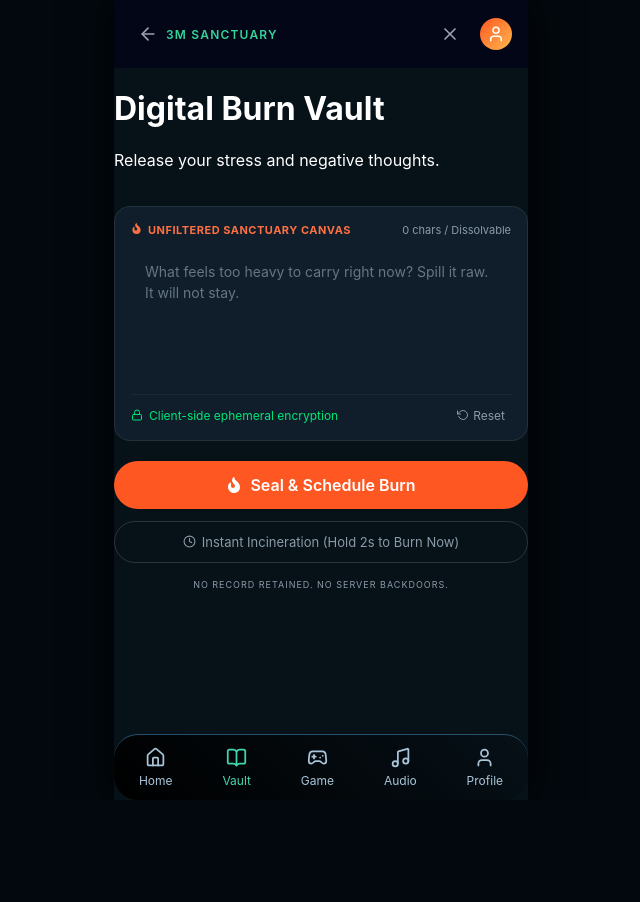
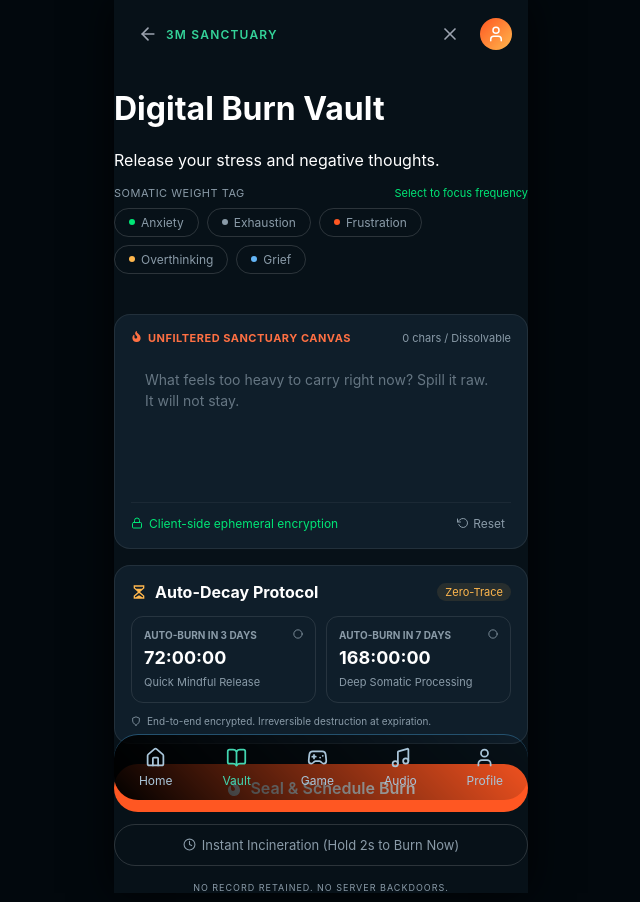
Before and after one commit to Muna2373/mental_health, a React (Vite) app: page /vault in a window 1280 px wide. Shown: the whole page, without its empty margins (319-959 px from the left). Before the commit the page ends 800 px from the top, so only its background shows below. Built offline with nearby package versions, Linux system fonts and the light colour scheme; no server answers; sample sign-in values are in the browser's storage.

Commit message:
Neo-Change: Commit third time after edit everything.

```diff
--- a/src/components/calm/CalmPulse.css
+++ b/src/components/calm/CalmPulse.css
@@ -43,7 +43,7 @@
     gap: 12px;
     padding: 16px;
     color: #ffffff;
-    background-color: #020617;
+    /*background-color: #020617;*/
 }
 
 .top-action-bar {
--- a/src/components/profile/ProfilePage.jsx
+++ b/src/components/profile/ProfilePage.jsx
@@ -1,5 +1,4 @@
 import { useState } from 'react';
-import { useNavigate } from 'react-router-dom';
 import { FiUser, FiBell, FiShield, FiMoon, FiLogOut, FiAward } from 'react-icons/fi';
 import '/src/components/profile/ProfilePage.css';
 
@@ -7,7 +6,6 @@ export default function ProfilePage( { user, onLogout }) {
     const [notifications, setNotifications] = useState(true);
     const [biometric, setBiometric] = useState(true);
     const [darkMode, setDarkMode] = useState(true);
-    const navigate = useNavigate();
 
     const storedRaw = localStorage.getItem("user") || sessionStorage.getItem("user");
     let storedUser = null;
--- a/src/components/vault/AutodecayProtocal.jsx
+++ b/src/components/vault/AutodecayProtocal.jsx
@@ -0,0 +1,48 @@
+import { FiShield, FiCheckCircle, FiCircle } from 'react-icons/fi';
+import { RiHourglass2Fill } from "react-icons/ri";
+
+import './Vault.css';
+
+export default function AutoDecayProtocol({ decayDays, setDecayDays }) {
+    return (
+        <div className="decay-card">
+            <div className="decay-header">
+                <div className="decay-title-group">
+                    <RiHourglass2Fill style={{ color: '#FFB74D' }} />
+                    <h3 style={{ fontSize: '16px', margin: 0 }}>Auto-Decay Protocol</h3>
+                </div>
+                <span className="decay-badge">Zero-Trace</span>
+            </div>
+
+            <div className="decay-options-grid">
+                <div
+                    onClick={() => setDecayDays(3)}
+                    className={`decay-option-box ${decayDays === 3 ? 'active' : 'inactive'}`}
+                >
+                    <div className="decay-option-top" style={{ color: decayDays === 3 ? 'var(--accent-orange)' : 'var(--text-muted)' }}>
+                        <span>AUTO-BURN IN 3 DAYS</span>
+                        {decayDays === 3 ? <FiCheckCircle /> : <FiCircle />}
+                    </div>
+                    <p className="decay-time-val">72:00:00</p>
+                    <span className="decay-desc">Quick Mindful Release</span>
+                </div>
+
+                <div
+                    onClick={() => setDecayDays(7)}
+                    className={`decay-option-box ${decayDays === 7 ? 'active' : 'inactive'}`}
+                >
+                    <div className="decay-option-top" style={{ color: decayDays === 7 ? 'var(--accent-orange)' : 'var(--text-muted)' }}>
+                        <span>AUTO-BURN IN 7 DAYS</span>
+                        {decayDays === 7 ? <FiCheckCircle /> : <FiCircle />}
+                    </div>
+                    <p className="decay-time-val">168:00:00</p>
+                    <span className="decay-desc">Deep Somatic Processing</span>
+                </div>
+            </div>
+
+            <div className="decay-footer-info">
+                <FiShield /> End-to-end encrypted. Irreversible destruction at expiration.
+            </div>
+        </div>
+    );
+}
--- a/src/components/vault/SomaticTags.jsx
+++ b/src/components/vault/SomaticTags.jsx
@@ -0,0 +1,40 @@
+import './Vault.css';
+
+export default function SomaticTags({ selectedTag, setSelectedTag }) {
+    const tags = [
+        { name: 'Anxiety', color: 'var(--accent-green)' },
+        { name: 'Exhaustion', color: '#8A9BA8' },
+        { name: 'Frustration', color: '#FF5722' },
+        { name: 'Overthinking', color: '#FFB74D' },
+        { name: 'Grief', color: '#64B5F6' }
+    ];
+    return (
+        <div className="somatic-container">
+            <div className="somatic-header">
+                <span className="somatic-label">SOMATIC WEIGHT TAG</span>
+                <span className="somatic-hint">Select to focus frequency</span>
+            </div>
+
+            <div className="somatic-tags-list">
+                {tags.map((tag) => {
+                    const isSelected = selectedTag === tag.name;
+                    return (
+                        <button
+                            key={tag.name}
+                            onClick={() => setSelectedTag(tag.name)}
+                            className="somatic-tag-btn"
+                            style={{
+                                backgroundColor: isSelected ? 'rgba(0, 230, 118, 0.1)' : 'transparent',
+                                border: `1px solid ${isSelected ? tag.color : 'rgba(255, 255, 255, 0.15)'}`,
+                                color: isSelected ? tag.color : 'var(--text-muted)'
+                            }}
+                        >
+                            <span className="somatic-tag-dot" style={{ backgroundColor: tag.color }}></span>
+                            {tag.name}
+                        </button>
+                    );
+                })}
+            </div>
+        </div>
+    );
+}
--- a/src/pages/Vault.jsx
+++ b/src/pages/Vault.jsx
@@ -3,6 +3,8 @@ import VaultActionButtons from "../components/vault/VaultActionButtons.jsx"
 import {useState} from "react"
 import '../components/vault/Vault.css'
 import TopNav from "../components/calm/TopNav.jsx";
+import SomaticTags from "../components/vault/SomaticTags.jsx";
+import AutoDecayProtocol from "../components/vault/AutodecayProtocal.jsx";
 
 function Vault() {
     const [text, setText] = useState('')
@@ -11,8 +13,10 @@ function Vault() {
             <TopNav/>
             <h1>Digital Burn Vault</h1>
             <p>Release your stress and negative thoughts.</p>
+            <SomaticTags/>
             <br/>
             <SanctuaryCanvas text={text} setText={setText} />
+            <AutoDecayProtocol/>
             <VaultActionButtons />
         </div>
     );
```
Also changed, not shown: src/components/vault/VaultHeader.jsx (+26 -0 lines).
